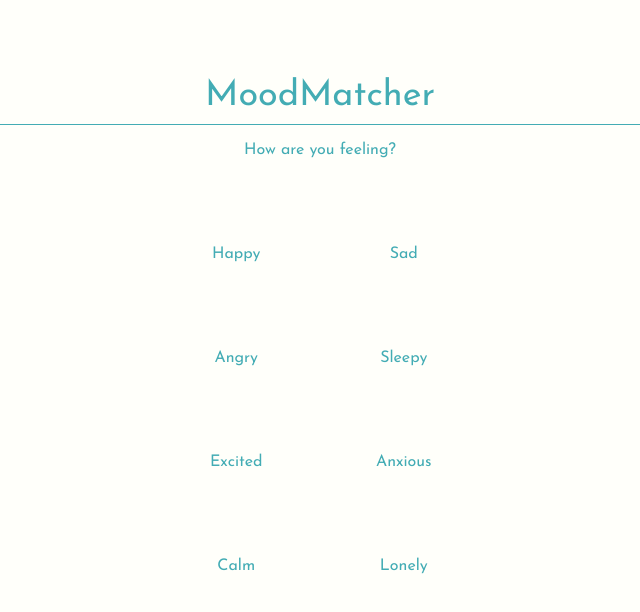
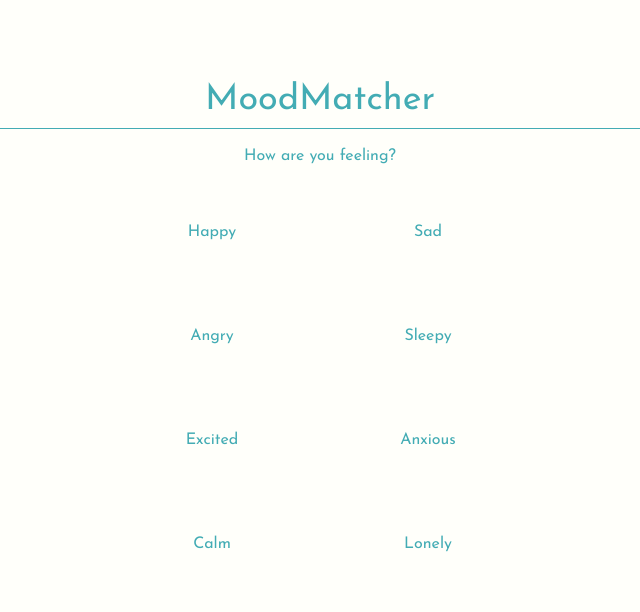
Before and after one commit to SarahJoline/moodmatcher, a Next.js app: page / in a window 1280 px wide. Shown: the top 612 px of the page, without its empty margins (320-960 px from the left). Built offline with nearby package versions, Linux system fonts and the light colour scheme.

Commit message:
width adjustment and margin

```diff
--- a/src/app/page.tsx
+++ b/src/app/page.tsx
@@ -18,13 +18,16 @@ export default function Home() {
     "Lonely",
   ];
   return (
-    <div className="grid grid-rows-[40px_20px_1fr_20px] items-center justify-items-center min-h-screen p-8 pb-20 gap-5 sm:p-20 font-josefin">
+    <div className="grid grid-rows-[40px_20px_1fr] items-start justify-items-center min-h-screen p-8 pb-20 gap-5 sm:p-20 font-josefin">
       <Navigation />
       {userMood.mood === "" && (
         <>
           <h2 className="py-1">How are you feeling?</h2>
 
-          <div className="grid grid-cols-2 gap-y-[5rem] gap-x-[7rem] mb-10">
+          <div
+            className="grid grid-cols-2 gap-y-[5rem] gap-x-[7rem] mt-10  w-full
+        max-w-xs"
+          >
             {moods.map((mood) => (
               <button
                 onClick={() => setUserMood({ ...userMood, mood: mood })}
```
